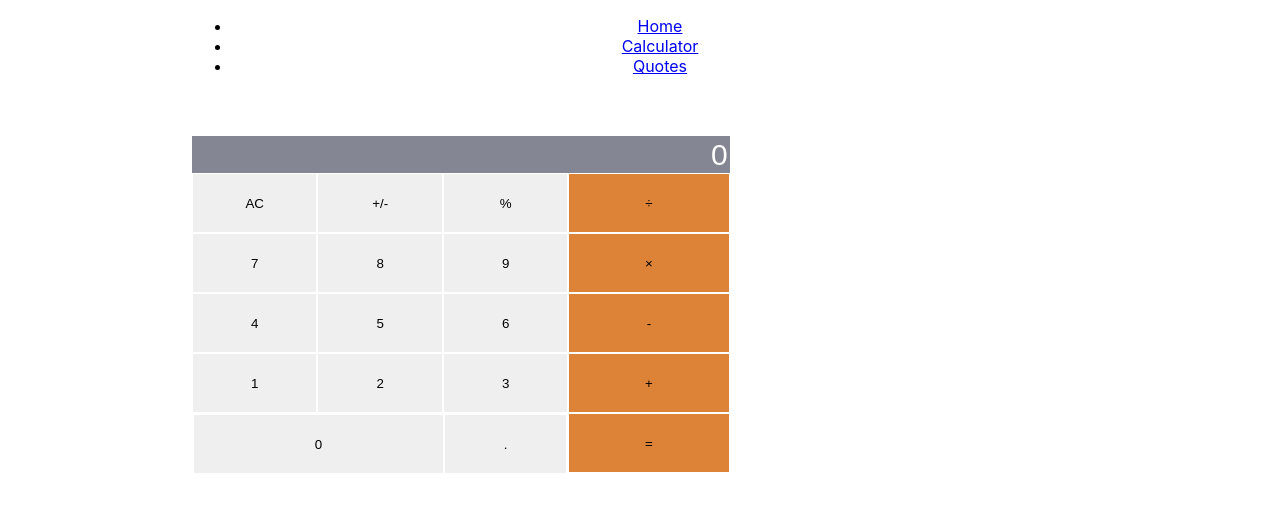
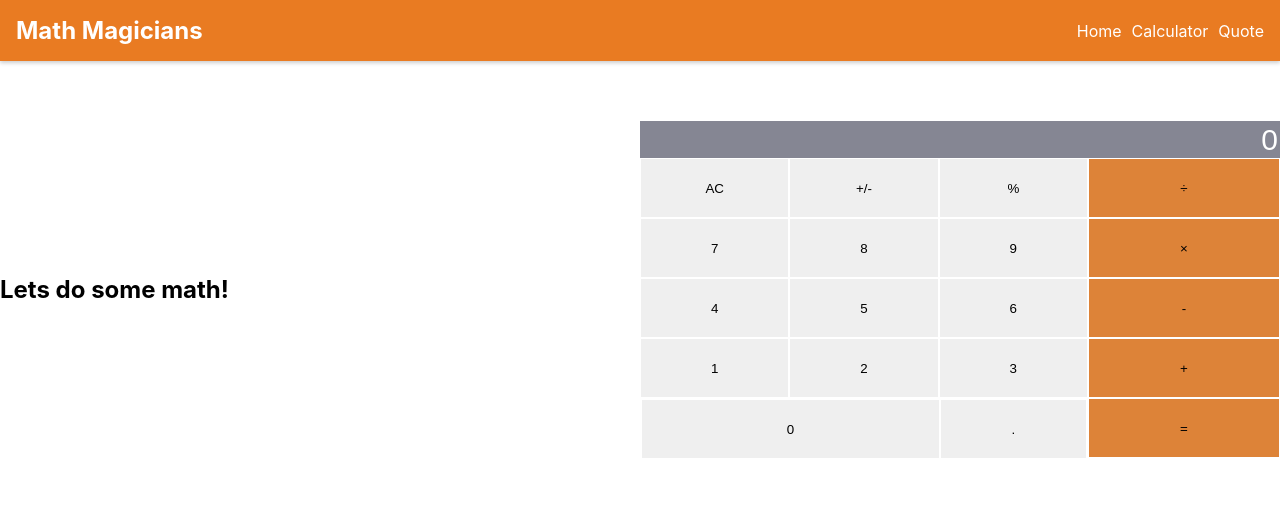
Before and after one commit to RileyManda/math-magicians, a React (Create React App) app: page /calculator in a window 1280 px wide. Shown: the top 512 px of the page. Built offline with nearby package versions, Linux system fonts and the light colour scheme.

Commit message:
Updated claculator container items alignment

```diff
--- a/package.json
+++ b/package.json
@@ -9,6 +9,7 @@
     "eject": "react-scripts eject"
   },
   "dependencies": {
+    "prop-types": "^15.8.1",
     "@testing-library/jest-dom": "^5.16.5",
     "@testing-library/react": "^13.4.0",
     "@testing-library/user-event": "^13.5.0",
--- a/src/App.css
+++ b/src/App.css
@@ -4,27 +4,63 @@
   --calc-body-color-left: #e0e0e0;
   --calc-body-color-right: #dd8338;
   --dark-font-color: #000;
+  --nav-bg-color: #e97b22;
 }
 
 .App {
   text-align: center;
-  margin: 0 auto;
-  width: 70%;
 }
 
-.AppContainer {
+.Navbar {
   display: flex;
-  flex-direction: row;
+  justify-content: space-between;
+  align-items: center;
+  background-color: var(--nav-bg-color);
+  padding: 1rem;
+  box-shadow: 0 2px 4px rgba(0, 0, 0, 0.2);
+}
+
+.Logo h1 {
+  font-size: 1.5rem;
+  margin: 0;
+  color: var(--white-theme-color);
+}
+
+.Menu-List {
+  list-style: none;
+  margin: 0;
+  padding: 0;
+  display: flex;
+}
+
+.Menu-Item {
+  margin-left: 10px;
+}
+
+.Menu-Item a {
+  text-decoration: none;
+  color: var(--white-theme-color);
+}
+
+.CalculatorSection {
+  display: flex;
+  flex-wrap: wrap;
+  justify-content: center;
+  align-items: center;
+  margin: 60px 0;
+}
+
+.CalcHeading {
+  flex-basis: 50%;
+  text-align: left;
 }
 
 .CalcContainer {
-  align-items: flex-start;
-  margin: 60px 0;
-  width: 60%;
+  flex-basis: 50%;
+  text-align: right;
 }
 
-/* calculator */
-.BodyContainer {
+.CalcBodyContainer {
   display: flex;
   flex-direction: row;
   width: 100%;
--- a/src/App.js
+++ b/src/App.js
@@ -1,21 +1,14 @@
-import { useRoutes, Link } from 'react-router-dom';
+import { useRoutes } from 'react-router-dom';
 import './App.css';
 import routes from './route-config';
+import Navbar from './components/Navbar';
 
 function App() {
   const route = useRoutes(routes);
 
   return (
     <div className="App">
-      <nav className="Navbar">
-        <ul className="Menu-List">
-          {routes.map((route) => (
-            <li className="Menu-Item" key={route.path}>
-              <Link to={route.path}>{route.label}</Link>
-            </li>
-          ))}
-        </ul>
-      </nav>
+      <Navbar routes={routes} />
       {route}
     </div>
   );
--- a/src/components/Calculator.js
+++ b/src/components/Calculator.js
@@ -22,6 +22,10 @@ const Calculator = () => {
   };
 
   return (
+    <div className="CalculatorSection">
+      <div className="CalcHeading">
+        <h2>Lets do some math!</h2>
+      </div>
       <div className="CalcContainer">
         <div className="calcInput">
           <input
@@ -31,7 +35,7 @@ const Calculator = () => {
             value={state.next || state.total || '0'}
           />
         </div>
-      <div className="BodyContainer">
+        <div className="CalcBodyContainer">
           <div className="calcBodyleft">
             <div className="LeftButtonContainer">
               <button
@@ -179,7 +183,7 @@ const Calculator = () => {
           </div>
         </div>
       </div>
-
+    </div>
   );
 };
 
--- a/src/components/Home.js
+++ b/src/components/Home.js
@@ -1,10 +1,8 @@
 import React from 'react';
 
 const Home = () => (
-  <div>
-    <div className="Title">
+  <div className="HomeContainer">
     {' '}
-      <h1>Math Magicians</h1>
     <p>Welcome to our page</p>
     <p>
       Lorem ipsum dolor sit amet consectetur adipisicing elit. Vel deserunt
@@ -20,6 +18,5 @@ const Home = () => (
     </p>
     {' '}
   </div>
-  </div>
 );
 export default Home;
--- /dev/null
+++ b/src/components/Navbar.js
@@ -0,0 +1,32 @@
+import { Link } from 'react-router-dom';
+import PropTypes from 'prop-types';
+
+function Navbar({ routes }) {
+  return (
+    <div className="Navbar">
+      <div className="Logo">
+        <h1>Math Magicians</h1>
+      </div>
+      <nav className="Menu">
+        <ul className="Menu-List">
+          {routes.map((route) => (
+            <li className="Menu-Item" key={route.path}>
+              <Link to={route.path}>{route.label}</Link>
+            </li>
+          ))}
+        </ul>
+      </nav>
+    </div>
+  );
+}
+
+Navbar.propTypes = {
+  routes: PropTypes.arrayOf(
+    PropTypes.shape({
+      path: PropTypes.string.isRequired,
+      label: PropTypes.string.isRequired,
+    }),
+  ).isRequired,
+};
+
+export default Navbar;
--- a/src/route-config.js
+++ b/src/route-config.js
@@ -15,7 +15,7 @@ const routes = [
   },
   {
     path: '/quotes',
-    label: 'Quotes',
+    label: 'Quote',
     element: <Quotes />,
   },
 ];
```
Also changed, not shown: 1 other file (tests, documents, lock files or other folders). Lines whose indentation alone changed are shown as unchanged.
